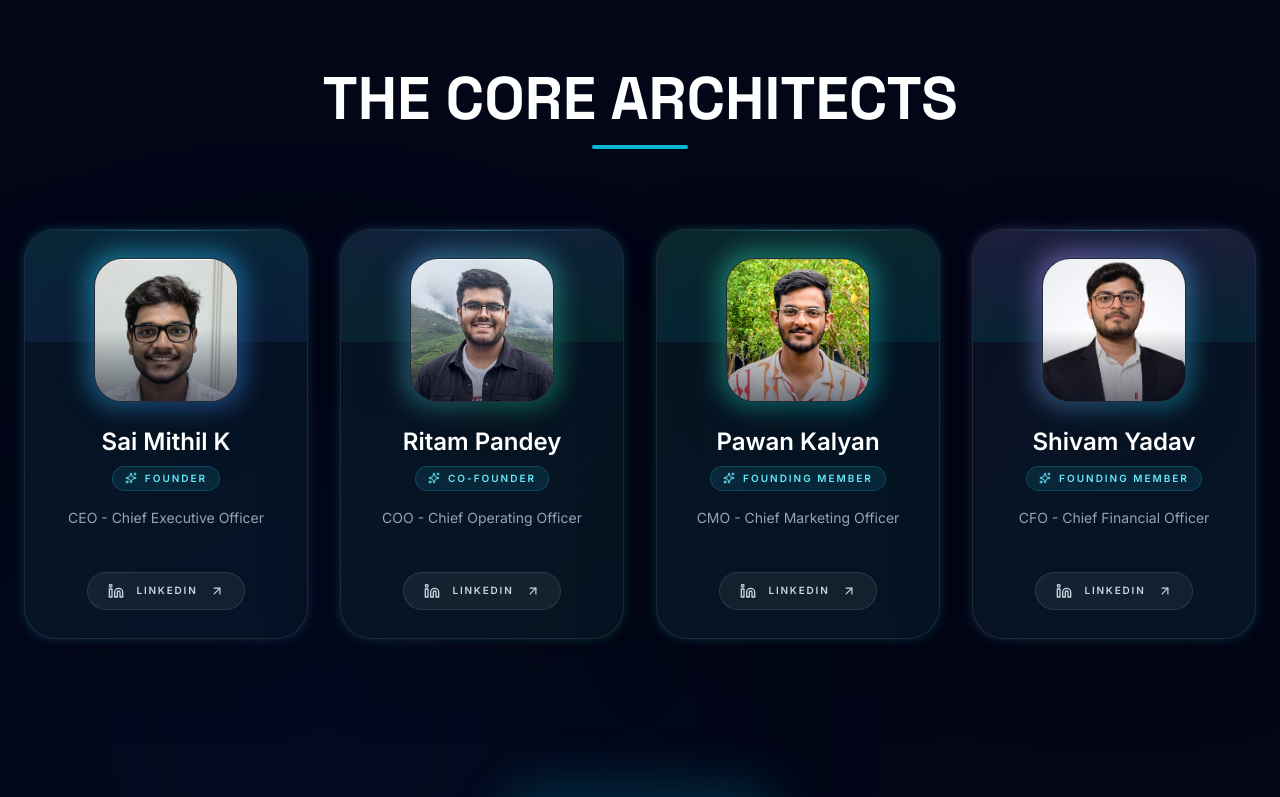
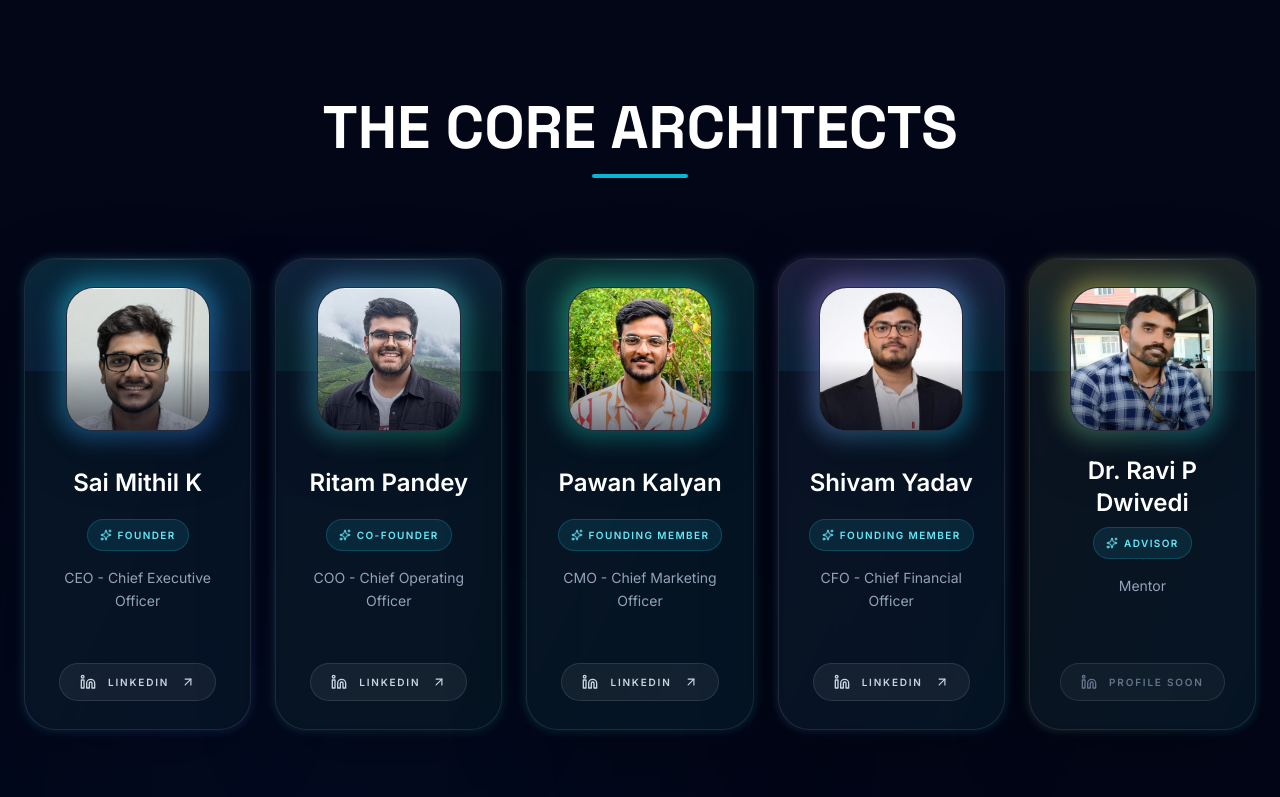
Before and after one commit to Ankushsarma/arcFrontend, a React (Vite) app: page /about in a window 1280 px wide. Shown: the part 2000-2797 px from the top of the page. Built offline with nearby package versions, Linux system fonts and the light colour scheme.

Commit message:
add details

```diff
--- a/components/Footer.tsx
+++ b/components/Footer.tsx
@@ -46,6 +46,7 @@ export const Footer: React.FC = () => {
               <p>LEGAL NAME: ARCVION</p>
               <p>FOUNDED BY: SAI MITHIL K • RITAM PANDEY</p>
               <p>CORE TEAM: SHIVAM YADAV • PAWAN KALYAN</p>
+              <p>ADVISORY: DR. RAVI PRAKASH DWIVEDI</p>
             </div>
             <div className="flex gap-4">
               {[
--- a/pages/AboutPage.tsx
+++ b/pages/AboutPage.tsx
@@ -12,15 +12,17 @@ import {
 import { Link } from "react-router-dom";
 import { PageTransition } from "../components/PageTransition.tsx";
 
-const ScrollReveal: React.FC<{ children: React.ReactNode; delay?: number }> = ({
-  children,
-  delay = 0,
-}) => (
+const ScrollReveal: React.FC<{
+  children: React.ReactNode;
+  delay?: number;
+  className?: string;
+}> = ({ children, delay = 0, className }) => (
   <motion.div
     initial={{ opacity: 0, y: 30 }}
     whileInView={{ opacity: 1, y: 0 }}
     viewport={{ once: true, margin: "-100px" }}
     transition={{ duration: 0.8, delay, ease: [0.21, 0.47, 0.32, 0.98] }}
+    className={className}
   >
     {children}
   </motion.div>
@@ -93,6 +95,13 @@ const AboutPage: React.FC = () => {
       color: "from-purple-400 to-cyan-500",
       image: "/team/shivam.jpg",
       linkedin: "https://www.linkedin.com/in/shivam-yadav-280229277",
+    },
+    {
+      name: "Dr. Ravi P Dwivedi",
+      role: "Advisor",
+      focus: "Mentor",
+      color: "from-amber-300 to-cyan-500",
+      image: "/team/sir.jpg",
     },
   ];
 
@@ -175,8 +184,8 @@ const AboutPage: React.FC = () => {
                   <span className="text-white font-semibold">Pawan Kalyan</span>{" "}
                   and{" "}
                   <span className="text-white font-semibold">Shivam Yadav</span>
-                  , ArcVion operates with a clear vision: solving the rigidity
-                  of modern hardware.
+                  , with guidance from our faculty mentor, ArcVion operates
+                  with a clear vision: solving the rigidity of modern hardware.
                 </p>
                 <div className="p-6 rounded-2xl glass border-l-4 border-cyan-500 bg-white/5 italic text-slate-300">
                   "Modern industries face a fundamental challenge — systems are
@@ -258,14 +267,14 @@ const AboutPage: React.FC = () => {
               </div>
             </ScrollReveal>
 
-            <div className="grid sm:grid-cols-2 lg:grid-cols-4 gap-8">
+            <div className="grid grid-cols-1 items-stretch justify-items-center gap-8 sm:grid-cols-2 lg:grid-cols-5 lg:gap-5 xl:gap-6">
               {founders.map((person, i) => (
-                <ScrollReveal key={i} delay={i * 0.1}>
-                  <div className="group relative h-full">
+                <ScrollReveal key={i} delay={i * 0.1} className="h-full w-full">
+                  <div className="group relative h-full w-full max-w-[15rem] lg:max-w-none">
                     <div
                       className={`absolute -inset-px rounded-[2rem] bg-gradient-to-br ${person.color} opacity-20 blur-sm transition-opacity duration-500 group-hover:opacity-55`}
                     ></div>
-                    <div className="relative flex min-h-[410px] flex-col overflow-hidden rounded-[2rem] border border-white/10 bg-[#071120]/85 p-7 text-center shadow-[0_28px_80px_rgba(0,0,0,0.24)] transition-all duration-300 group-hover:-translate-y-1 group-hover:border-cyan-400/35">
+                    <div className="relative mx-auto flex h-full min-h-[430px] w-full flex-col items-center overflow-hidden rounded-[2rem] border border-white/10 bg-[#071120]/85 p-6 text-center shadow-[0_28px_80px_rgba(0,0,0,0.24)] transition-all duration-300 group-hover:-translate-y-1 group-hover:border-cyan-400/35 xl:p-7">
                       <div className="absolute inset-0 grid-pattern opacity-[0.04]" />
                       <div
                         className={`absolute inset-x-0 top-0 h-28 bg-gradient-to-b ${person.color} opacity-10`}
@@ -276,22 +285,23 @@ const AboutPage: React.FC = () => {
                         image={person.image}
                         gradient={person.color}
                       />
-                      <h4 className="relative text-2xl font-bold text-white mb-2">
+                      <h4 className="relative mb-2 flex min-h-[3.5rem] items-center justify-center text-center text-xl font-bold leading-tight text-white xl:text-2xl">
                         {person.name}
                       </h4>
-                      <p className="relative mx-auto mb-4 inline-flex items-center gap-2 rounded-full border border-cyan-400/20 bg-cyan-400/10 px-3 py-1 text-[10px] font-bold uppercase tracking-[0.2em] text-cyan-300">
-                        <Sparkles size={12} />
+                      <p className="relative mx-auto mb-4 inline-flex min-h-[2rem] max-w-full items-center justify-center gap-1.5 whitespace-nowrap rounded-full border border-cyan-400/20 bg-cyan-400/10 px-3 py-1 text-center text-[9px] font-bold uppercase tracking-[0.12em] text-cyan-300 xl:text-[10px] xl:tracking-[0.14em]">
+                        <Sparkles size={12} className="shrink-0" />
                         {person.role}
                       </p>
-                      <p className="relative mx-auto mb-7 max-w-[15rem] text-sm leading-relaxed text-slate-400">
+                      <p className="relative mx-auto mb-7 flex min-h-[3.75rem] max-w-[11rem] items-start justify-center text-center text-sm leading-relaxed text-slate-400">
                         {person.focus}
                       </p>
+                      {person.linkedin ? (
                         <a
                           href={person.linkedin}
                           target="_blank"
                           rel="noopener noreferrer"
                           aria-label={`${person.name} LinkedIn profile`}
-                        className="relative mx-auto mt-auto inline-flex items-center gap-3 rounded-full border border-white/10 bg-white/[0.06] px-5 py-2.5 text-slate-300 transition-all hover:border-cyan-400/45 hover:bg-cyan-400/10 hover:text-white focus:outline-none focus:ring-2 focus:ring-cyan-400/50"
+                          className="relative mx-auto mt-auto inline-flex items-center gap-2 rounded-full border border-white/10 bg-white/[0.06] px-4 py-2.5 text-slate-300 transition-all hover:border-cyan-400/45 hover:bg-cyan-400/10 hover:text-white focus:outline-none focus:ring-2 focus:ring-cyan-400/50 xl:gap-3 xl:px-5"
                         >
                           <Linkedin size={16} />
                           <span className="text-[10px] font-bold uppercase tracking-[0.18em]">
@@ -299,6 +309,14 @@ const AboutPage: React.FC = () => {
                           </span>
                           <ArrowRight size={14} className="-rotate-45" />
                         </a>
+                      ) : (
+                        <div className="relative mx-auto mt-auto inline-flex items-center gap-2 rounded-full border border-white/10 bg-white/[0.04] px-4 py-2.5 text-slate-500 xl:gap-3 xl:px-5">
+                          <Linkedin size={16} />
+                          <span className="text-[10px] font-bold uppercase tracking-[0.18em]">
+                            Profile Soon
+                          </span>
+                        </div>
+                      )}
                     </div>
                   </div>
                 </ScrollReveal>
```
Also changed, not shown: public/team/README.md, public/team/sir.jpg (added). Lines whose indentation alone changed are shown as unchanged.
